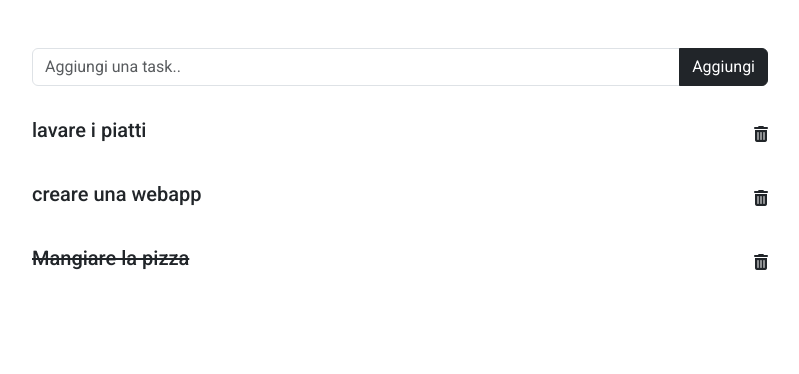
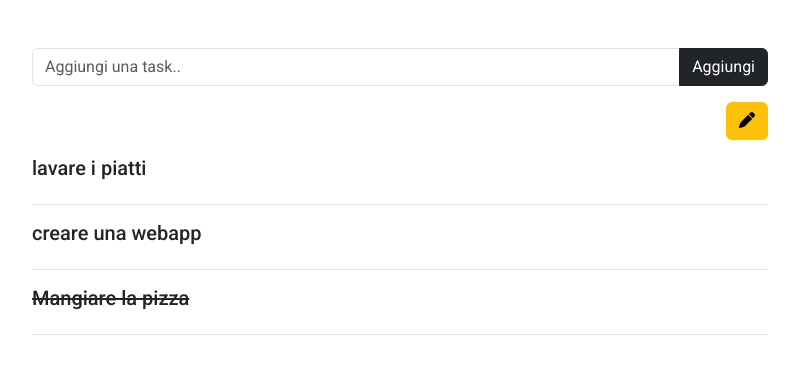
Before and after one commit to alex02r/php-todo-list-json, a PHP site: page / in a window 1280 px wide. Shown: the part 88-462 px from the top of the page, without its empty margins (240-1039 px from the left). Run offline with PHP 8.4, Linux system fonts and the light colour scheme.

Commit message:
[UPGRADE] Aggiunto pulsante modifica

```diff
--- a/index.php
+++ b/index.php
@@ -22,12 +22,15 @@
                         <input type="text" class="form-control" placeholder="Aggiungi una task.." @keyup.enter="AddTask()" v-model="newItem">
                         <span class="input-group-text btn btn-dark" @click="AddTask()">Aggiungi</span>
                     </div>
+                    <div class="btn btn-warning float-end" @click="edit = !edit">
+                        <i :class="!edit ? 'fas fa-pen' : 'fas fa-check'"></i>
+                    </div>
                 </div>
                 <div class="col-8">
                     <ul class="list-unstyled">
-                        <li v-for="item, index in todoList " :key="index" class="d-flex align-items-center justify-content-between py-3">
+                        <li v-for="item, index in todoList " :key="index" class="d-flex align-items-center justify-content-between border-bottom py-3">
                             <h5 :class="item.do ? 'text-decoration-line-through' : '' " role="button" @click="doTask(index)">{{ item.name }}</h5>
-                            <i class="fas fa-trash-can" @click="deleteTask(index)"></i>
+                            <i v-if="edit" class="fas fa-trash-can text-danger" @click="deleteTask(index)"></i>
                         </li>
                     </ul>
                 </div>
--- a/script.js
+++ b/script.js
@@ -5,6 +5,7 @@ createApp({
         return {
             API_url: 'server.php',
             newItem:'',
+            edit: false,
             todoList:[]
         }
     },
```
